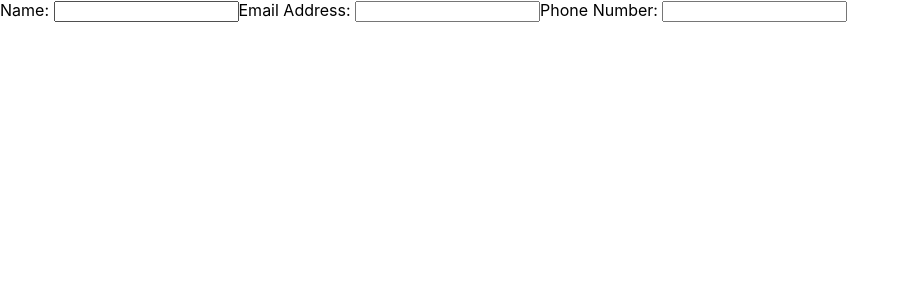
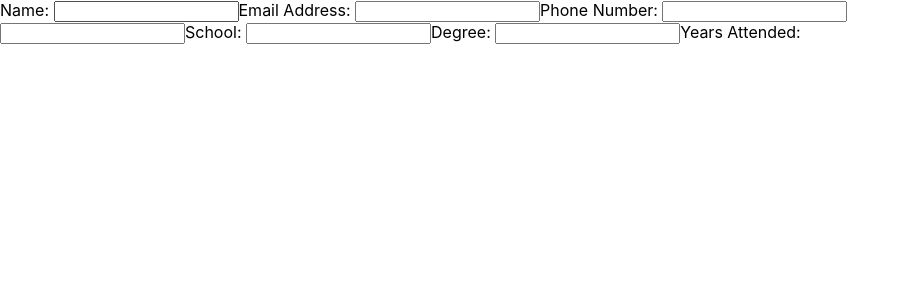
Before and after one commit to bobbychicano/cv-react-project, a React (Create React App) app: page / in a window 1280 px wide. Shown: the top 300 px of the page, without its empty margins (0-910 px from the left). Built offline with nearby package versions, Linux system fonts and the light colour scheme.

Commit message:
Write initial structure for 'Education' component

```diff
--- a/src/App.js
+++ b/src/App.js
@@ -1,8 +1,8 @@
 import "./App.css";
 import React, { Component, useState } from "react";
 import Introduction from "./Components/Introduction.js";
-import Education from "./Components/Introduction.js";
-import Experience from "./Components/Introduction.js";
+import Education from "./Components/Education.js";
+import Experience from "./Components/Experience.js";
 
 class App extends Component {
   constructor() {
@@ -10,7 +10,7 @@ class App extends Component {
 
     this.state = {
       introduction: { fullName: "", emailAddress: "", phoneNumber: "" },
-      education: { university: "", courses: "" },
+      education: { school: "", degree: "", years: "" },
       experience: { employer: "" },
     };
   }
@@ -32,17 +32,11 @@ class App extends Component {
           value={this.state.introduction}
           onChange={this.handleChange}
         />
-        {/* <Education />
-        <Experience /> */}
+        <Education value={this.state.education} onChange={this.handleChange} />
+        {/* <Experience /> */}
       </div>
     );
   }
 }
 
-// Store all of the input information from my three main components in state. Then have a component that renders all that information.
-
-// So state will be a really big object that holds all the values for all the input fields.
-
-// Can you just pass an object as a prop, because that should simplify things right?
-
 export default App;
--- a/src/Components/Education.js
+++ b/src/Components/Education.js
@@ -2,7 +2,31 @@ import React, { Component } from "react";
 
 class Education extends Component {
   render() {
-    return <div></div>;
+    return (
+      <div>
+        <input
+          type="text"
+          value={this.props.value.school}
+          id="school"
+          onChange={this.props.onChange}
+        ></input>
+        <label for="school">School: </label>
+        <input
+          type="text"
+          value={this.props.value.degree}
+          id="degree"
+          onChange={this.props.onChange}
+        ></input>
+        <label for="degree">Degree: </label>
+        <input
+          type="text"
+          value={this.props.value.years}
+          id="years"
+          onChange={this.props.onChange}
+        ></input>
+        <label for="years">Years Attended: </label>
+      </div>
+    );
   }
 }
 
```
